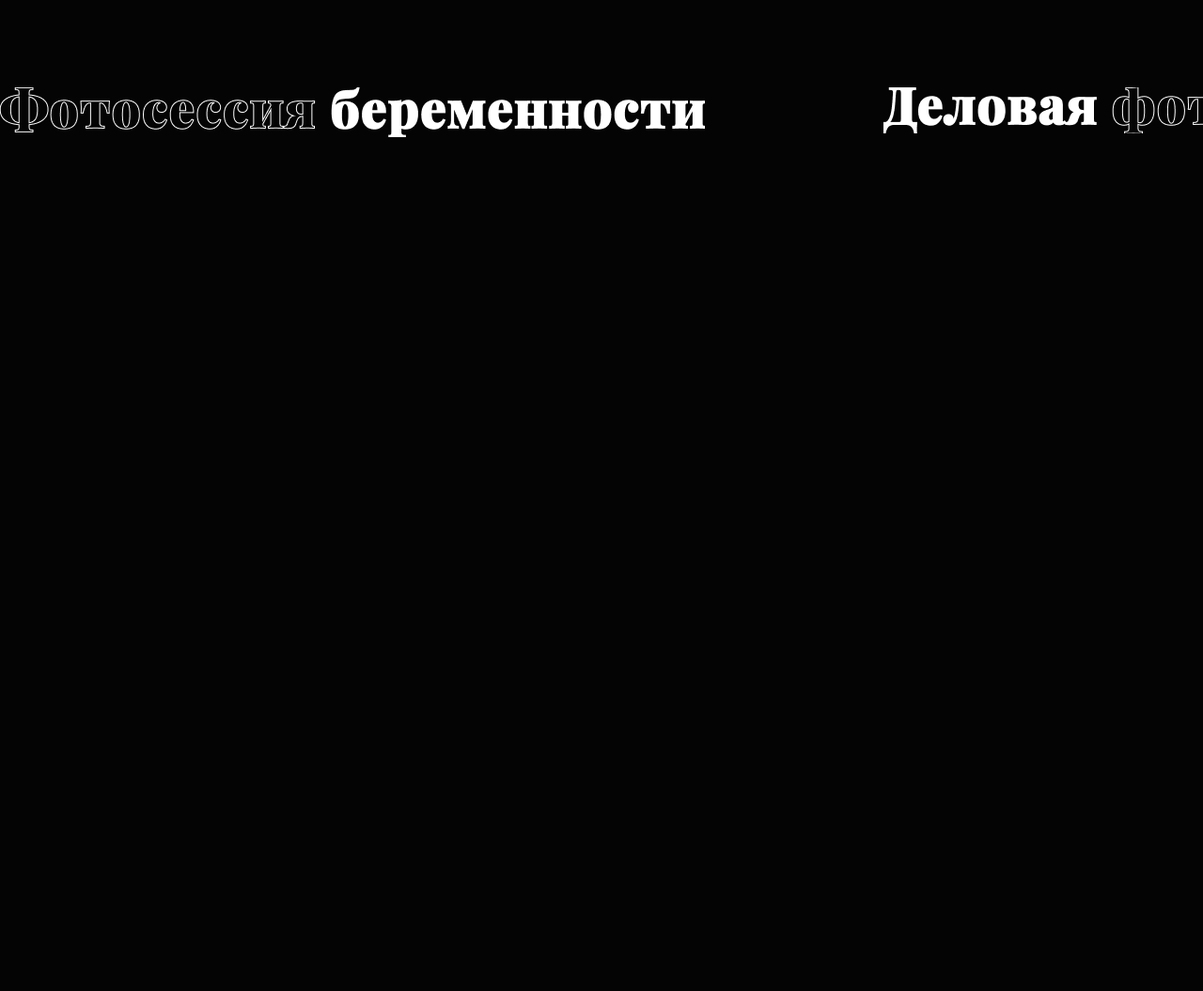
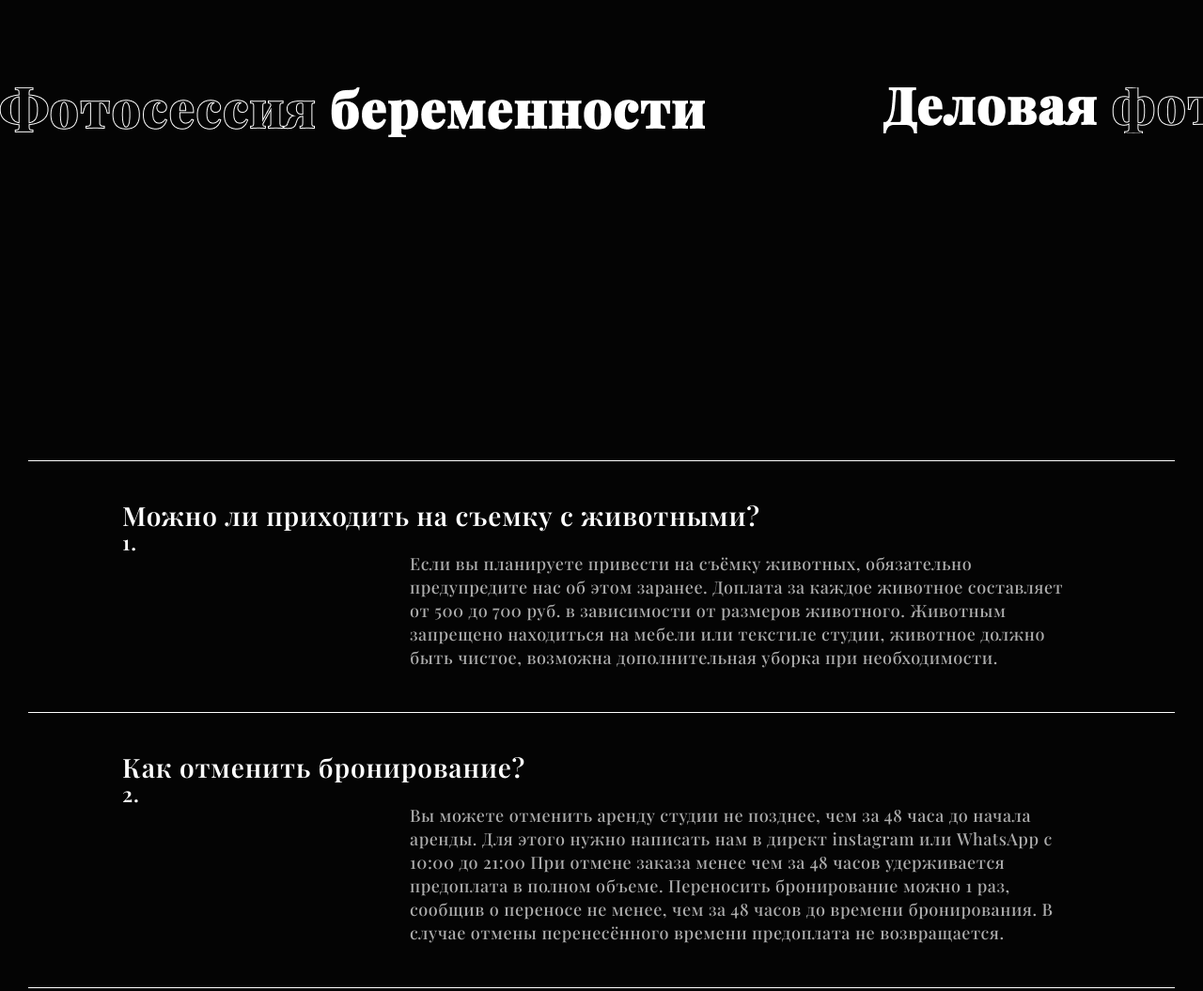
Before and after one commit to dan-rusakov/cyclorama-front, a website: page src/index.html in a window 1280 px wide. Shown: the part 2140-3195 px from the top of the page at 94% size. Before the commit the page ends 2440 px from the top, so only its background shows below. Drawn offline with nearby package versions, Linux system fonts and the light colour scheme; files that its build step writes are made by us from their sources.

Commit message:
feat: add questions section

```diff
--- a/src/css/app.scss
+++ b/src/css/app.scss
@@ -10,3 +10,5 @@
 @import "blocks/service";
 @import "blocks/photoshoots";
 @import "blocks/photoshoot";
+@import "blocks/questions";
+@import "blocks/question";
--- a/src/css/blocks/photoshoots.scss
+++ b/src/css/blocks/photoshoots.scss
@@ -4,6 +4,7 @@
   flex-direction: column;
   align-items: center;
   padding: 70px 0;
+  margin-bottom: 190px;
 }
 
 .photoshoots__row {
--- /dev/null
+++ b/src/css/blocks/question.scss
@@ -0,0 +1,36 @@
+.question {
+  width: 100%;
+  border-top: 1px solid $white;
+  padding: 40px 100px 45px;
+
+  &:last-child {
+    border-bottom: 1px solid $white;
+  }
+}
+
+.question__title {
+  font-size: 28px;
+  font-weight: $semibold;
+  letter-spacing: 0.03em;
+  line-height: 1.32;
+  margin-bottom: 20px;
+  position: relative;
+}
+
+.question__text {
+  font-size: 18px;
+  font-weight: $medium;
+  color: $gray;
+  letter-spacing: 0.03em;
+  line-height: 1.39;
+  width: 70%;
+  margin-left: auto;
+}
+
+.question__number {
+  position: absolute;
+  left: 0;
+  bottom: -24px;
+  font-size: 22px;
+  font-weight: $semibold;
+}
--- /dev/null
+++ b/src/css/blocks/questions.scss
@@ -0,0 +1,7 @@
+.questions {
+  margin-bottom: 280px;
+}
+
+.questions__inner {
+  @include inner;
+}
--- a/src/index.html
+++ b/src/index.html
@@ -185,6 +185,28 @@
             </article>
         </div>
     </section>
+    <section class="questions">
+        <div class="questions__inner">
+            <article class="question">
+                <h4 class="question__title">
+                    Можно ли приходить на съемку с животными?
+                    <span class="question__number">1.</span>
+                </h4>
+                <p class="question__text">
+                    Если вы планируете привести на съёмку животных, обязательно предупредите нас об этом заранее. Доплата за каждое животное составляет от 500 до 700 руб. в зависимости от размеров животного. Животным запрещено находиться на мебели или текстиле студии, животное должно быть чистое, возможна дополнительная уборка при необходимости.
+                </p>
+            </article>
+            <article class="question">
+                <h4 class="question__title">
+                    Как отменить бронирование?
+                    <span class="question__number">2.</span>
+                </h4>
+                <p class="question__text">
+                    Вы можете отменить аренду студии не позднее, чем за 48 часа до начала аренды. Для этого нужно написать нам в директ instagram или WhatsApp с 10:00 до 21:00 При отмене заказа менее чем за 48 часов удерживается предоплата в полном объеме. Переносить бронирование можно 1 раз, сообщив о переносе не менее, чем за 48 часов до времени бронирования. В случае отмены перенесённого времени предоплата не возвращается.
+                </p>
+            </article>
+        </div>
+    </section>
     <!-- inject:js -->
     <!-- endinject -->
 </body>
```
